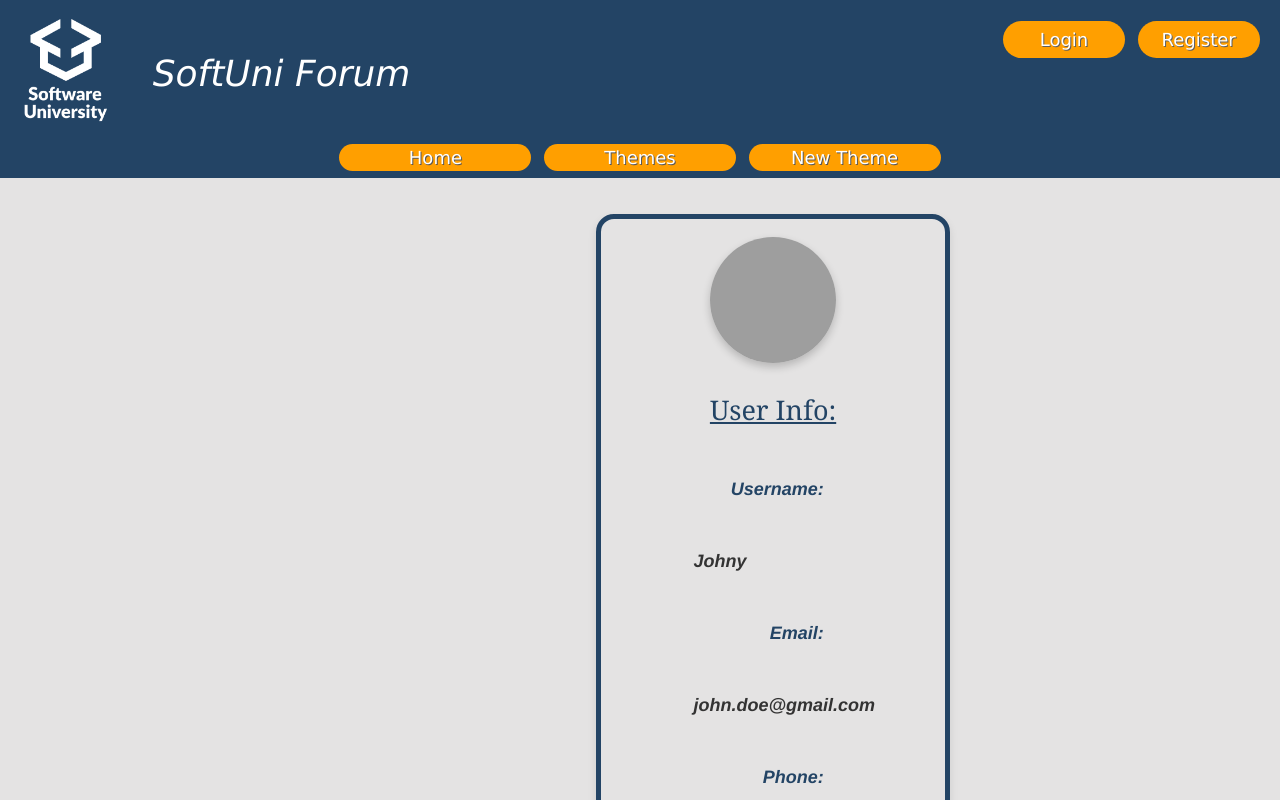
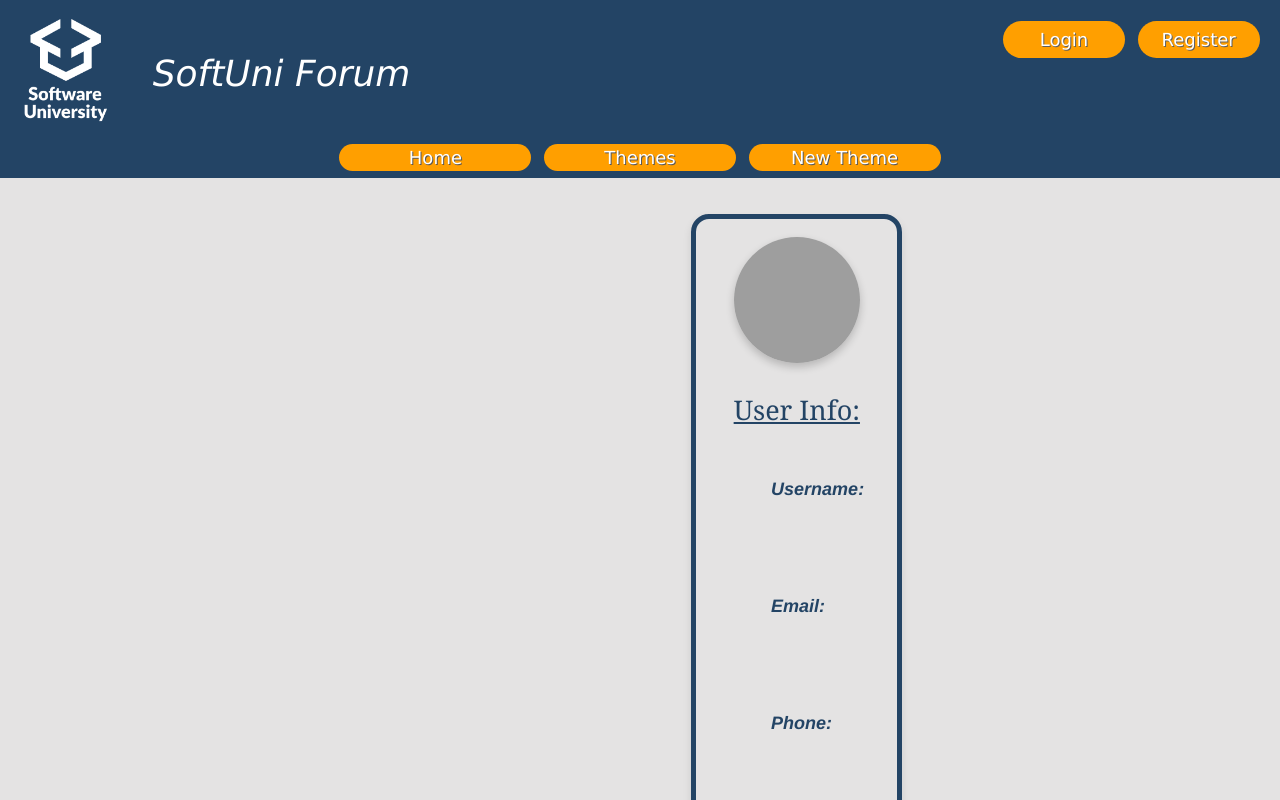
Before and after one commit to antonDinkov/SoftUni-Forum, an Angular app in the folder SoftUni_Forum/: page /profile in a window 1280 px wide. Shown: the top 800 px of the page. Built offline with nearby package versions, Linux system fonts and the light colour scheme; grey boxes are pictures that could not be loaded.

Commit message:
profile, navigation

```diff
--- a/SoftUni_Forum/src/app/features/home/home.html
+++ b/SoftUni_Forum/src/app/features/home/home.html
@@ -2,6 +2,7 @@
     <h3>Welcome!</h3>
     <p>SoftUni forum is a place, where you can post your questions, comment, and discuss problems, which
         you have in your programming language or in your study in SoftUni.</p>
+    @if (!isLoggedIn()) {
     <div class="logged">
         <ul>
             <li>
@@ -18,4 +19,10 @@
             </li>
         </ul>
     </div>
+    } @else {
+    <div class="logged">
+        <p>Welcome back, {{ currentUser()?.username }}!</p>
+    </div>
+    }
+
 </div>
--- a/SoftUni_Forum/src/app/features/home/home.ts
+++ b/SoftUni_Forum/src/app/features/home/home.ts
@@ -1,4 +1,5 @@
-import { Component } from '@angular/core';
+import { Component, inject } from '@angular/core';
+import { Auth } from '../../core/services/auth';
 
 @Component({
   selector: 'app-home',
@@ -7,5 +8,7 @@ import { Component } from '@angular/core';
   styleUrl: './home.css'
 })
 export class Home {
-
+    private auth = inject(Auth);
+    public isLoggedIn = this.auth.isLoggedIn;
+    public currentUser = this.auth.user;
 }
--- a/SoftUni_Forum/src/app/features/profile/profile.html
+++ b/SoftUni_Forum/src/app/features/profile/profile.html
@@ -2,15 +2,15 @@
     <h3>User Info:</h3>
     <div class="flex">
         <p>Username: </p>
-        <p>Johny</p>
+        <p>{{currentUser()?.username}}</p>
     </div>
     <div class="flex">
         <p>Email: </p>
-        <p>john.doe&#64;gmail.com</p>
+        <p>{{currentUser()?.email}}</p>
     </div>
     <div class="flex">
         <p>Phone: </p>
-        <p>+359 885 888 888</p>
+        <p>{{currentUser()?.tel}}</p>
     </div>
-    <button class="edit-button">Edit</button>
+    <button class="edit-button" (click)="onEdit()">Edit</button>
 </div>
--- a/SoftUni_Forum/src/app/features/profile/profile.ts
+++ b/SoftUni_Forum/src/app/features/profile/profile.ts
@@ -1,4 +1,5 @@
-import { Component } from '@angular/core';
+import { Component, inject } from '@angular/core';
+import { Auth } from '../../core/services/auth';
 
 @Component({
   selector: 'app-profile',
@@ -7,5 +8,10 @@ import { Component } from '@angular/core';
   styleUrl: './profile.css'
 })
 export class Profile {
+    private auth = inject(Auth);
+    public currentUser = this.auth.user;
 
+    onEdit():void{
+        alert('Edit functionality will be implemented in the next workshop!')
+    }
 }
```
